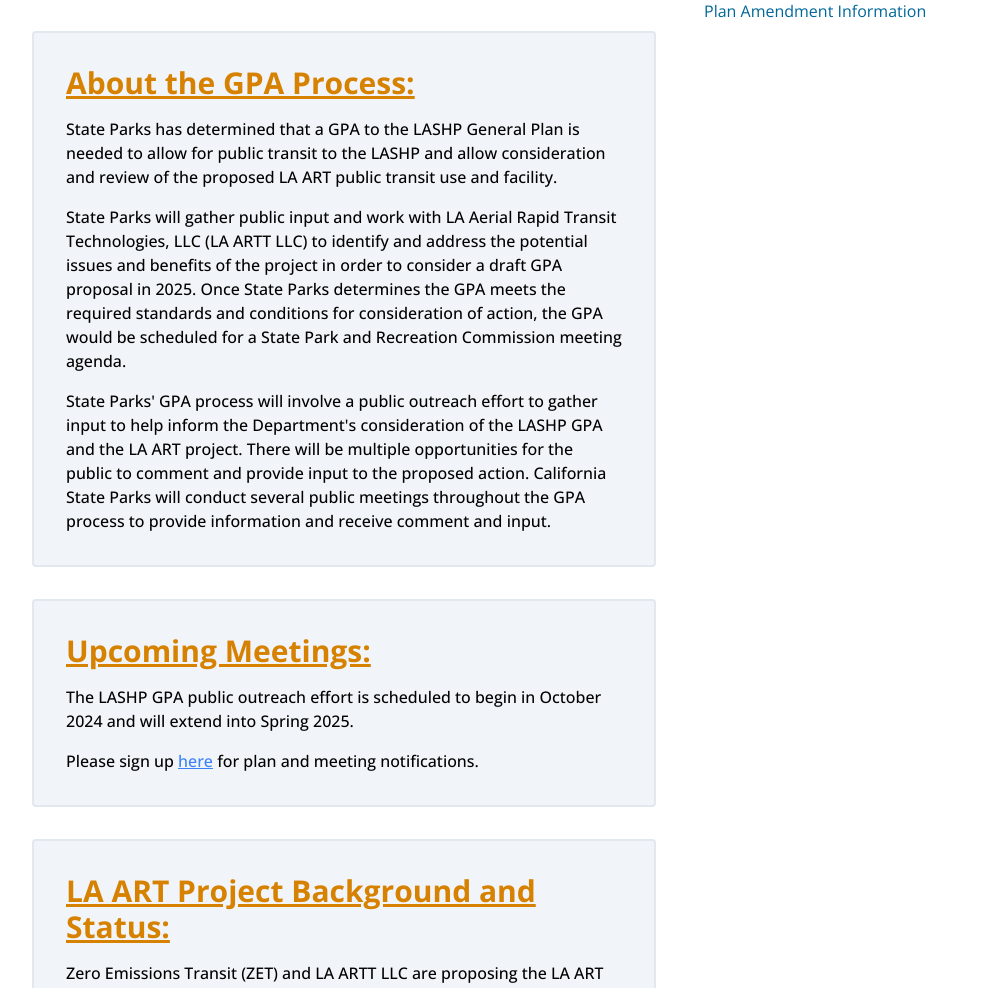
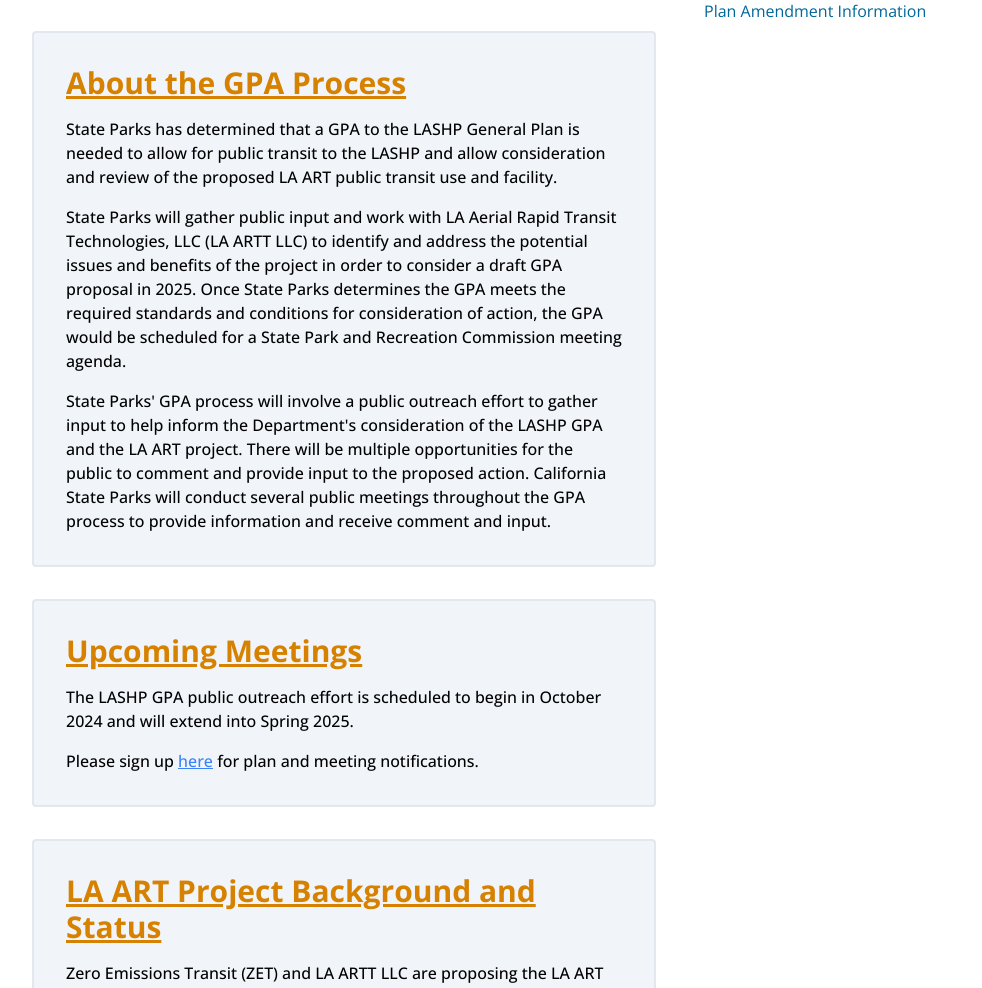
Before and after one commit to AECOMVizStudio/la_art, a React (Vite) app: page / in a window 1280 px wide. Shown: the part 1029-2017 px from the top of the page, without its empty margins (128-1110 px from the left). Built offline with nearby package versions, Linux system fonts and the light colour scheme.

Commit message:
removed colons after section titles

```diff
--- a/src/components/children/Headings/About.tsx
+++ b/src/components/children/Headings/About.tsx
@@ -8,7 +8,7 @@
           >
 
           <h2 className="text-3xl font-bold underline text-burnt-orange">
-          About the GPA Process:
+          About the GPA Process
           </h2>
 
           <p className="font-medium pt-4">
--- a/src/components/children/Headings/Background.tsx
+++ b/src/components/children/Headings/Background.tsx
@@ -8,7 +8,7 @@
           >
 
           <h2 className="text-3xl font-bold underline text-burnt-orange">
-          LA ART Project Background and Status:
+          LA ART Project Background and Status
           </h2>
 
           <p className="font-medium pt-4">
--- a/src/components/children/Headings/Upcoming.tsx
+++ b/src/components/children/Headings/Upcoming.tsx
@@ -8,7 +8,7 @@
           >
 
           <h2 className="text-3xl font-bold underline text-burnt-orange">
-          Upcoming Meetings:
+          Upcoming Meetings
           </h2>
 
           <p className="font-medium pt-4">The LASHP GPA public outreach effort is scheduled to begin in October 2024 and will extend into Spring 2025.</p>
```
